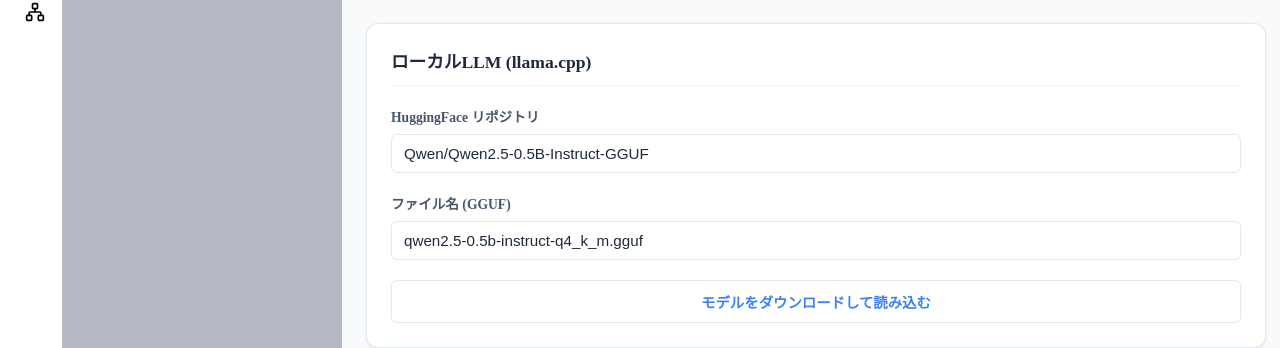
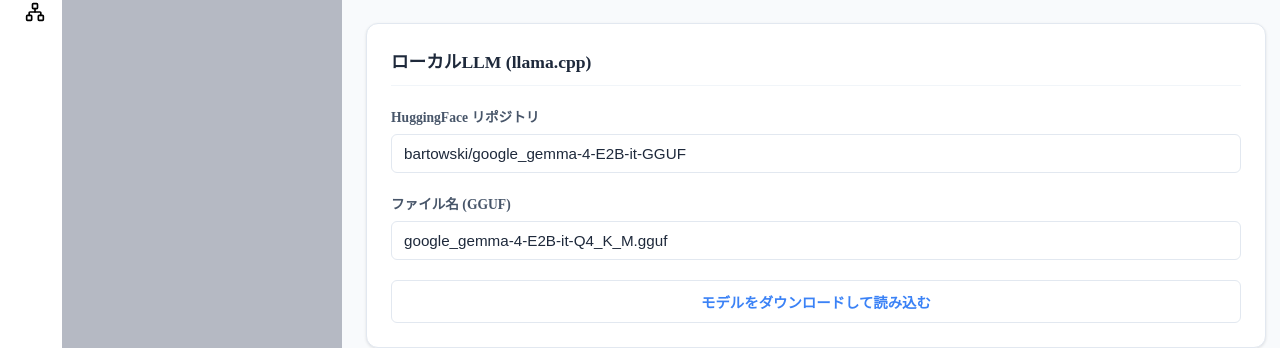
Before and after one commit to kamera25/mikomai, a React (Vite) app: page / in a window 1280 px wide. Both pictures are taken after a click on the element 35 px from the left and 762 px from the top of the page. Shown: the part 78-426 px from the top of the page. Built offline with nearby package versions, Linux system fonts and the light colour scheme.

Commit message:
Gemma 4 E2B をデフォルトモデルに変更

```diff
--- a/src/App.tsx
+++ b/src/App.tsx
@@ -359,7 +359,7 @@ function App() {
 
                 <div className="model-selector">
                   <svg width="16" height="16" viewBox="0 0 24 24" fill="none" stroke="currentColor" strokeWidth="2" strokeLinecap="round" strokeLinejoin="round"><path d="M21 16V8a2 2 0 0 0-1-1.73l-7-4a2 2 0 0 0-2 0l-7 4A2 2 0 0 0 3 8v8a2 2 0 0 0 1 1.73l7 4a2 2 0 0 0 2 0l7-4A2 2 0 0 0 21 16z"></path><polyline points="3.27 6.96 12 12.01 20.73 6.96"></polyline><line x1="12" y1="22.08" x2="12" y2="12"></line></svg>
-                  <span>Qwen 2.5 (ローカル)</span>
+                  <span>Gemma 4-E2B-it (ローカル)</span>
                 </div>
               </div>
             </header>
--- a/src/components/SettingsPanel.tsx
+++ b/src/components/SettingsPanel.tsx
@@ -8,8 +8,8 @@ interface SettingsPanelProps {
 }
 
 export const SettingsPanel: React.FC<SettingsPanelProps> = ({ isOpen, onClose }) => {
-  const [modelPath, setModelPath] = useState("Qwen/Qwen2.5-0.5B-Instruct-GGUF");
-  const [modelFilename, setModelFilename] = useState("qwen2.5-0.5b-instruct-q4_k_m.gguf");
+  const [modelPath, setModelPath] = useState("bartowski/google_gemma-4-E2B-it-GGUF");
+  const [modelFilename, setModelFilename] = useState("google_gemma-4-E2B-it-Q4_K_M.gguf");
   const [downloadStatus, setDownloadStatus] = useState("");
   const [isLoading, setIsLoading] = useState(false);
 
@@ -57,11 +57,11 @@ export const SettingsPanel: React.FC<SettingsPanelProps> = ({ isOpen, onClose })
             <h3>ローカルLLM (llama.cpp)</h3>
             <div className="form-control">
               <label>HuggingFace リポジトリ</label>
-              <input type="text" value={modelPath} onChange={e => setModelPath(e.target.value)} placeholder="Qwen/Qwen2.5-0.5B-Instruct-GGUF" />
+              <input type="text" value={modelPath} onChange={e => setModelPath(e.target.value)} placeholder="bartowski/google_gemma-4-E2B-it-GGUF" />
             </div>
             <div className="form-control">
               <label>ファイル名 (GGUF)</label>
-              <input type="text" value={modelFilename} onChange={e => setModelFilename(e.target.value)} placeholder="qwen2.5-0.5b-instruct-q4_k_m.gguf" />
+              <input type="text" value={modelFilename} onChange={e => setModelFilename(e.target.value)} placeholder="google_gemma-4-E2B-it-Q4_K_M.gguf" />
             </div>
             <div className="form-control">
               <button
```
